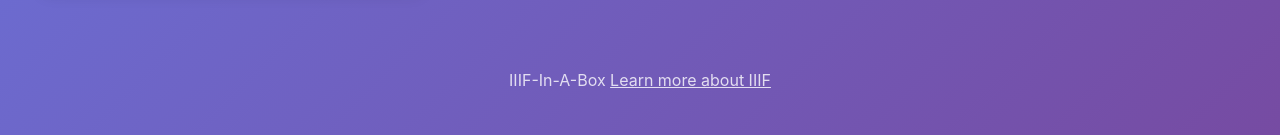
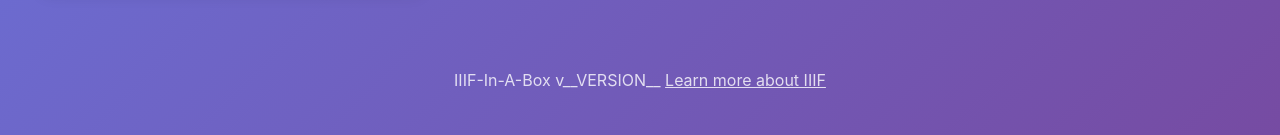
Before and after one commit to jptmoore/iiif-in-a-box, a plain HTML site: page templates/services.html in a window 1280 px wide. Shown: the part 867-1002 px from the top of the page. Drawn offline with Linux system fonts and the light colour scheme.

Commit message:
can now track version

```diff
--- a/templates/services.html
+++ b/templates/services.html
@@ -219,7 +219,7 @@
     </div>
 
     <div class="footer">
-        <p>IIIF-In-A-Box <a href="https://iiif.io" style="color: rgba(255,255,255,0.8);">Learn more about IIIF</a></p>
+        <p>IIIF-In-A-Box v__VERSION__ <a href="https://iiif.io" style="color: rgba(255,255,255,0.8);">Learn more about IIIF</a></p>
     </div>
 </body>
 </html>
```
Also changed, not shown: 3 other files.
